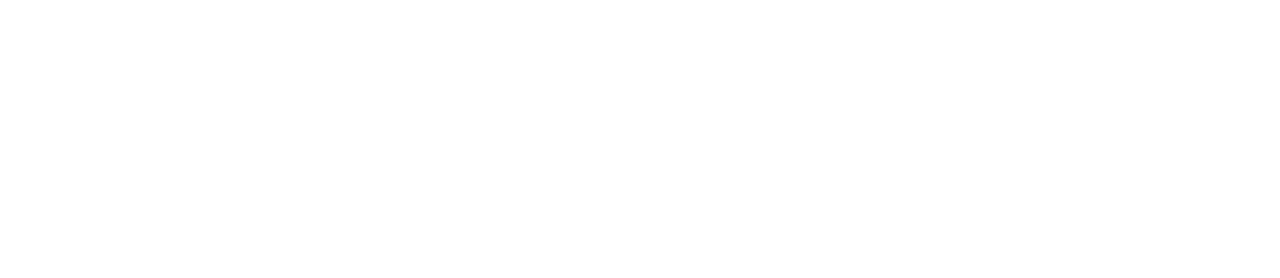
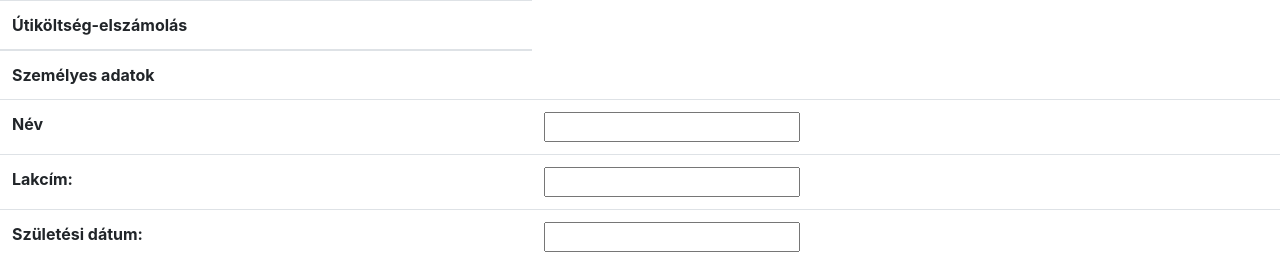
Before and after one commit to danii10/utikoltseg, a plain HTML site: page index.html in a window 1280 px wide. Drawn offline with nearby package versions, Linux system fonts and the light colour scheme.

Commit message:
harmadik

```diff
--- a/index.html
+++ b/index.html
@@ -8,6 +8,30 @@
     <title>Document</title>
 </head>
 <body>
+    <table class="table">
+        <thead>
+          <tr>
+            <th scope="col">Útiköltség-elszámolás</th>
+          </tr>
+          <tbody>
+            <tr>
+                <th scope="col">Személyes adatok</th>
+              </tr>
+            <tr>
+              <th scope="row">Név  </th>
+               <td><from><input type ="text"></from></td>
 
+            </tr>
+            <tr>
+                <th scope="row">Lakcím:</th>
+                <td><from><input type ="text"></from></td>
+            </tr>
+            <tr>
+                <th scope="row">Születési dátum:  </th>
+                <td><from><input type ="text"></from></td>
+            </tr>
+        </tbody>
+        </thead>
+      </table>
 </body>
 </html>
```
